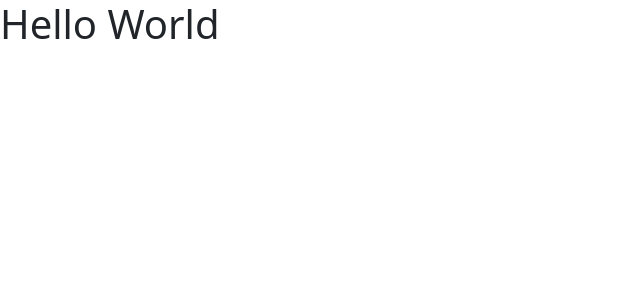
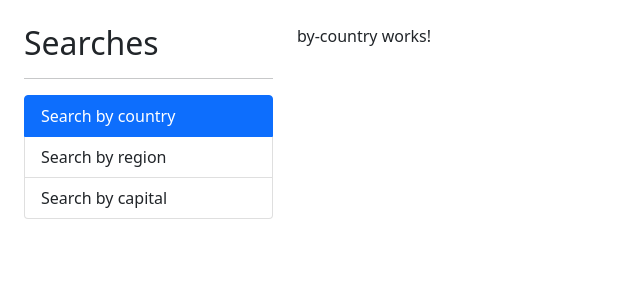
Before and after one commit to RogerFontovaTorres/CountriesWebApp, an Angular app: page / in a window 1280 px wide. Shown: the top 300 px of the page, without its empty margins (0-640 px from the left). Built offline with nearby package versions, Linux system fonts and the light colour scheme.

Commit message:
Section 8 video 105: created routing and component for the sidebar. If an option of the sidebar is pressed, it redirects to its correponent page

```diff
--- a/src/app/app.component.html
+++ b/src/app/app.component.html
@@ -1 +1,9 @@
-<h1>Hello World</h1>
+<div class="row container mt-4">
+  <div class="col-3">
+    <app-sidebar></app-sidebar>
+  </div>
+
+  <div class="col">
+    <router-outlet></router-outlet>
+  </div>
+</div>
--- a/src/app/app.module.ts
+++ b/src/app/app.module.ts
@@ -4,6 +4,7 @@
 import { AppComponent } from './app.component';
 import { CountryModule } from './country/country.module';
 import { SharedModule } from './shared/shared.module';
+import { AppRoutingModule } from './app-routing.module';
 
 @NgModule({
   declarations: [
@@ -11,6 +12,7 @@
   ],
   imports: [
     BrowserModule,
+    AppRoutingModule,
     CountryModule,
     SharedModule
   ],
--- a/src/app/shared/shared.module.ts
+++ b/src/app/shared/shared.module.ts
@@ -1,6 +1,8 @@
 import { NgModule } from '@angular/core';
 import { CommonModule } from '@angular/common';
 import { SidebarComponent } from './sidebar/sidebar.component';
+import { AppRoutingModule } from '../app-routing.module';
+import { RouterModule } from '@angular/router';
 
 
 
@@ -9,7 +11,8 @@
     SidebarComponent
   ],
   imports: [
-    CommonModule
+    CommonModule,
+    RouterModule
   ],
   exports: [
     SidebarComponent
--- a/src/app/shared/sidebar/sidebar.component.css
+++ b/src/app/shared/sidebar/sidebar.component.css
@@ -0,0 +1,3 @@
+li {
+    cursor: pointer;
+}
--- a/src/app/shared/sidebar/sidebar.component.html
+++ b/src/app/shared/sidebar/sidebar.component.html
@@ -1 +1,7 @@
-<p>sidebar works!</p>
+<h2>Searches</h2>
+<hr>
+<ul class="list-group">
+  <li class="list-group-item" routerLink="" routerLinkActive="active" [routerLinkActiveOptions]="{exact: true}">Search by country</li>
+  <li class="list-group-item" routerLink="region" routerLinkActive="active">Search by region</li>
+  <li class="list-group-item" routerLink="capital" routerLinkActive="active">Search by capital</li>
+</ul>
```
Also changed, not shown: src/app/app-routing.module.ts (added, +43 -0 lines), 1 other file (tests, documents, lock files or other folders).
